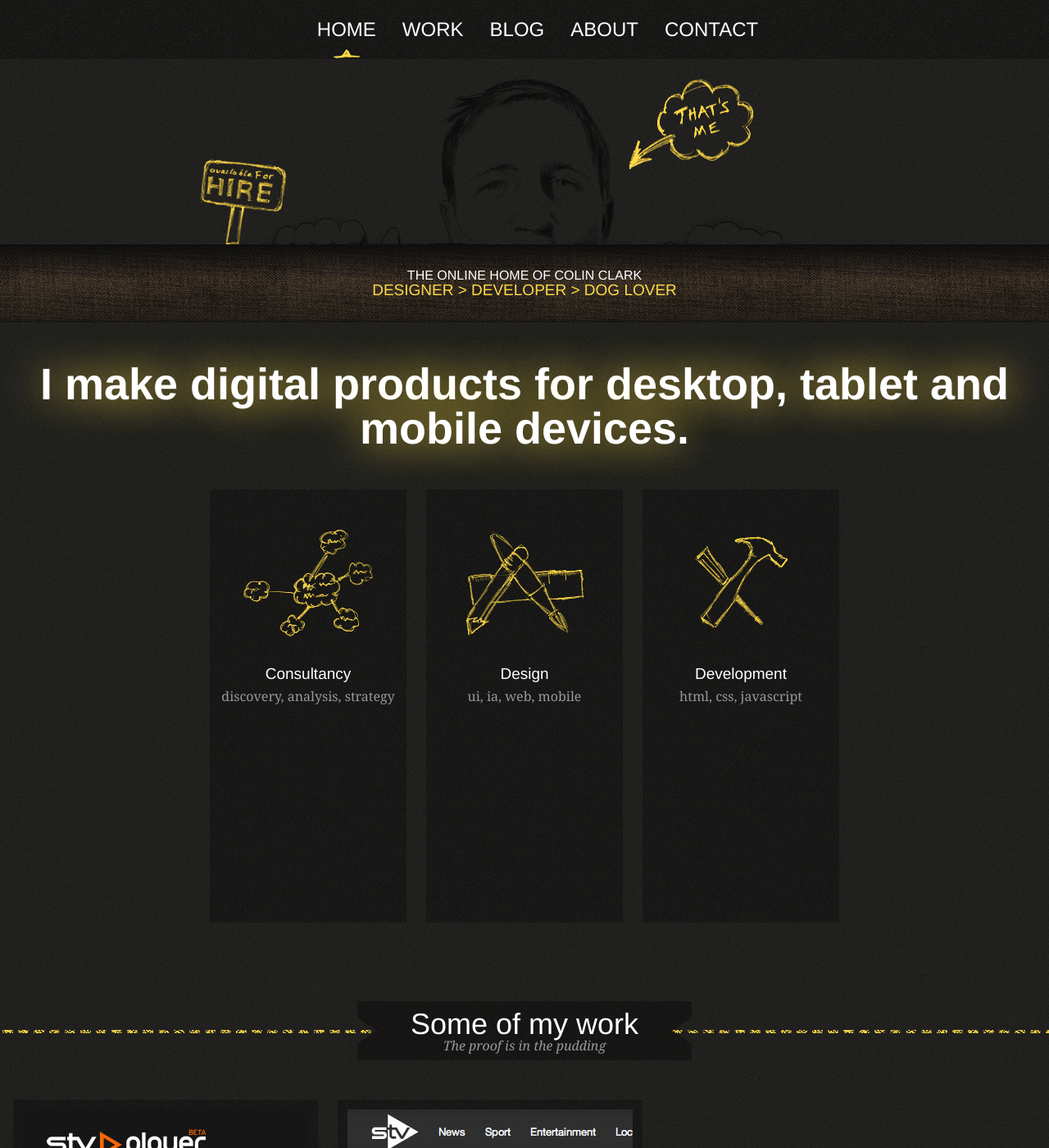
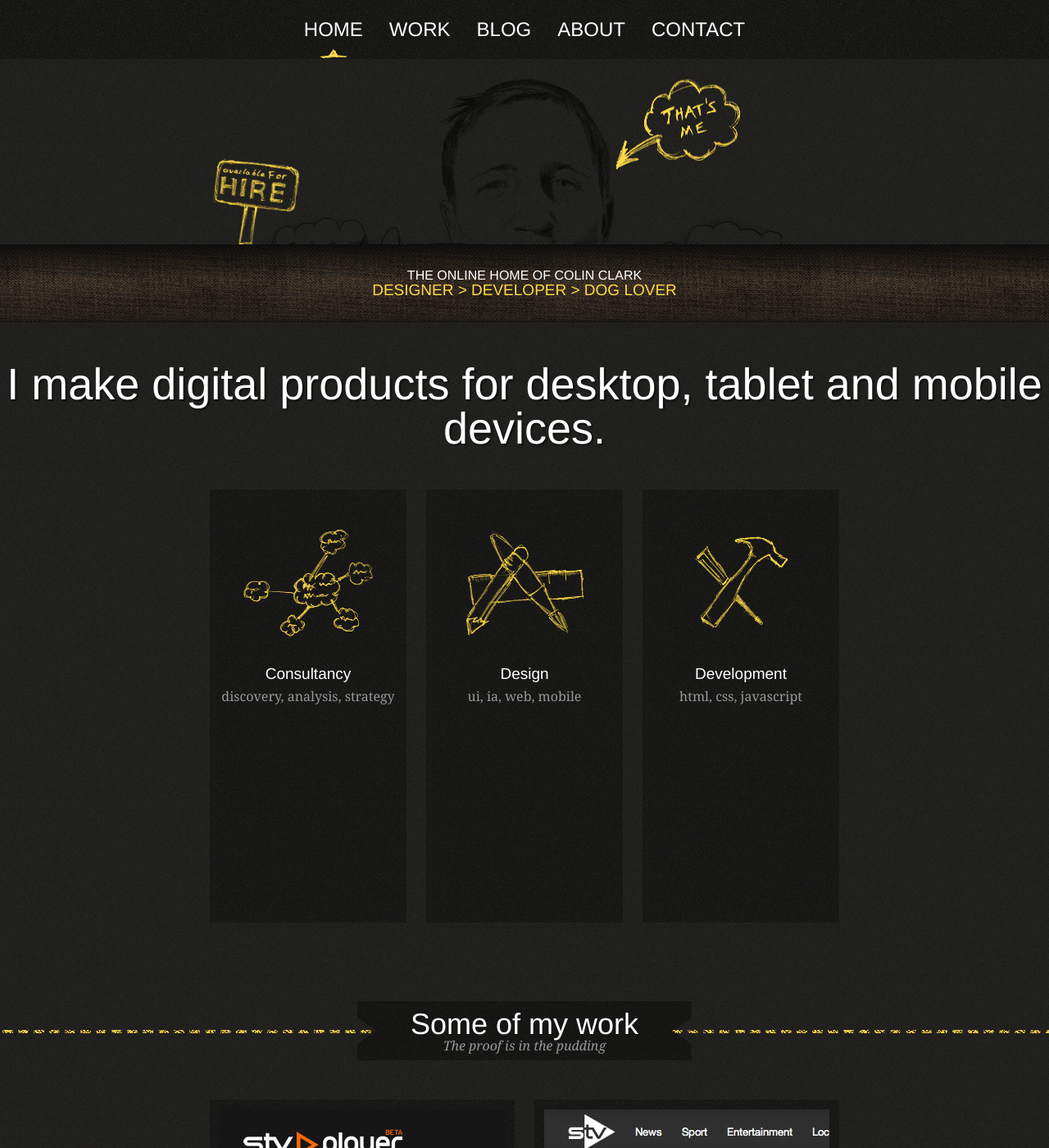
Before and after one commit to bitdepth/mooklateer.github.io, a Jekyll site: the page built from index.html, in a window 1280 px wide and 1400 px high. Shown: the whole window at 82% size. Built offline with Jekyll 4.4.1, drawn with Linux system fonts in a browser that asks for light colours; nearby versions of some CDN libraries; Markdown is read by kramdown in place of the engine named in the settings.

Commit message:
updating the css

```diff
--- a/assets/css/core.css
+++ b/assets/css/core.css
@@ -139,7 +139,7 @@
 @import "layouts.less";*/
 /* Modular scale
 
-	http://modularscale.com/scale/?px1=16&px2=44&ra1=1.5&ra2=0
+  http://modularscale.com/scale/?px1=16&px2=44&ra1=1.5&ra2=0
 */
 /* Body Text */
 h1,
@@ -158,8 +158,8 @@
   margin: 36px 0 12px;
   margin: 2.25rem 0 0.75rem;
   font-family: "gooddog-new-1", "gooddog-new-2", "Myriad Pro", "Helvetica Neue", Helvetica, Arial, sans-serif;
-  /*	line-height:48px;
-	line-height:3rem;*/
+  /*  line-height:48px;
+  line-height:3rem;*/
 
 }
 p {
@@ -637,7 +637,6 @@
   position: relative;
   margin-left: auto;
   margin-right: auto;
-  padding: 0 1rem;
 }
 .content:before,
 .content:after {
@@ -648,8 +647,8 @@
   clear: both;
 }
 .wrapper {
-  padding-top: 72px;
-  padding-top: 4.5rem;
+  padding-top: 24px;
+  padding-top: 1.5rem;
   text-align: center;
   *zoom: 1;
 }
@@ -671,15 +670,15 @@
   min-height: 120rem;
 }
 #about {
-  /*	margin-bottom:144px;
-	margin-bottom:@baseLineHeight * 6;*/
+  /*  margin-bottom:144px;
+  margin-bottom:@baseLineHeight * 6;*/
 
 }
 .about {
   background: url(/assets/img/panel.bg.png) repeat-x;
   min-height: 384px;
   min-height: 24rem;
-  padding: 1.5rem 1rem 0;
+  padding-top: 1.5rem;
 }
 /* Page header */
 .me {
@@ -703,7 +702,7 @@
 /* Navigation */
 .nav-main {
   *zoom: 1;
-  padding: 0 1rem;
+  padding: 0;
   text-align: center;
 }
 .nav-main:before,
@@ -718,14 +717,14 @@
   display: inline-block;
   color: #ffffff;
   text-transform: uppercase;
-  font-size: 18px;
-  font-size: 1.125rem;
+  font-size: 19px;
+  font-size: 1.1875rem;
   text-decoration: none;
   font-family: "gooddog-new-1", "gooddog-new-2", "Myriad Pro", "Helvetica Neue", Helvetica, Arial, sans-serif;
-  line-height: 48px;
-  line-height: 3rem;
-  margin-right: 12px;
-  margin-right: 0.75rem;
+  line-height: 72px;
+  line-height: 4.5rem;
+  margin-right: 24px;
+  margin-right: 1.5rem;
 }
 .nav-main a:hover {
   background-color: transparent;
@@ -746,7 +745,7 @@
 .nav-work {
   padding: 0;
   margin-top: 48px;
-  margin: 3rem 1rem 0;
+  margin-top: 3rem;
   *zoom: 1;
 }
 .nav-work:before,
@@ -868,14 +867,11 @@
 }
 .intro h2 {
   margin: 24px auto;
-  margin: 3rem auto;
+  margin: 1.5rem auto;
   font-size: 33px;
   font-size: 2.0625rem;
-  font-weight: bold;
   line-height: 1;
-  text-shadow: 0px 0px 48px #ffd847;
-  color: #ffffff;
-  padding: 0 1rem;
+  text-shadow: 2px 2px 2px #10100f;
 }
 /* Services Modules */
 .services div {
--- a/assets/css/daddy.css
+++ b/assets/css/daddy.css
@@ -29,8 +29,8 @@
 }
 /* Layout */
 .wrapper {
-  /*	margin-bottom:72px;
-	margin-bottom:@baseLineHeight * 3;*/
+  /*  margin-bottom:72px;
+  margin-bottom:@baseLineHeight * 3;*/
 
   padding-top: 96px;
   padding-top: 6rem;
@@ -47,10 +47,6 @@
 .nav-main a {
   font-size: 24px;
   font-size: 1.5rem;
-  line-height: 72px;
-  line-height: 4.5rem;
-  margin-right: 24px;
-  margin-right: 1.5rem;
 }
 .nav-work .site-info {
   position: absolute;
```
